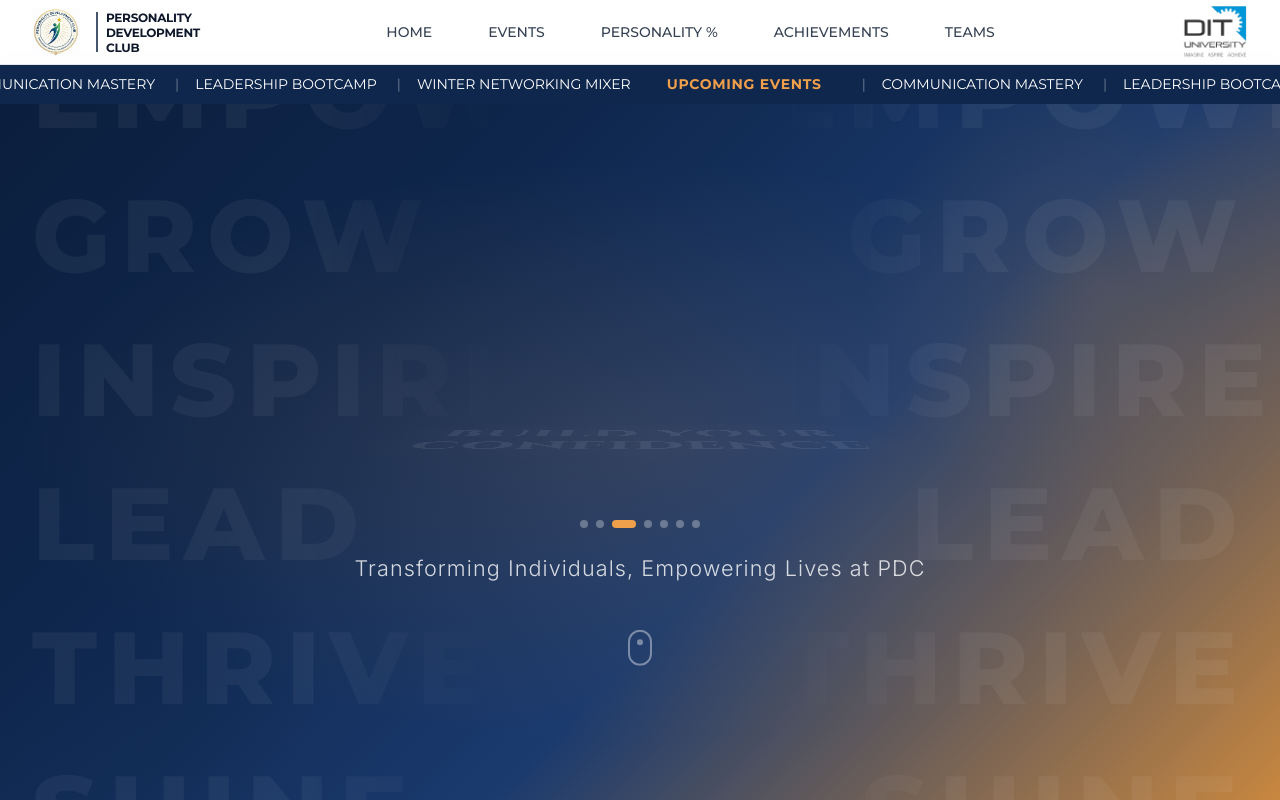
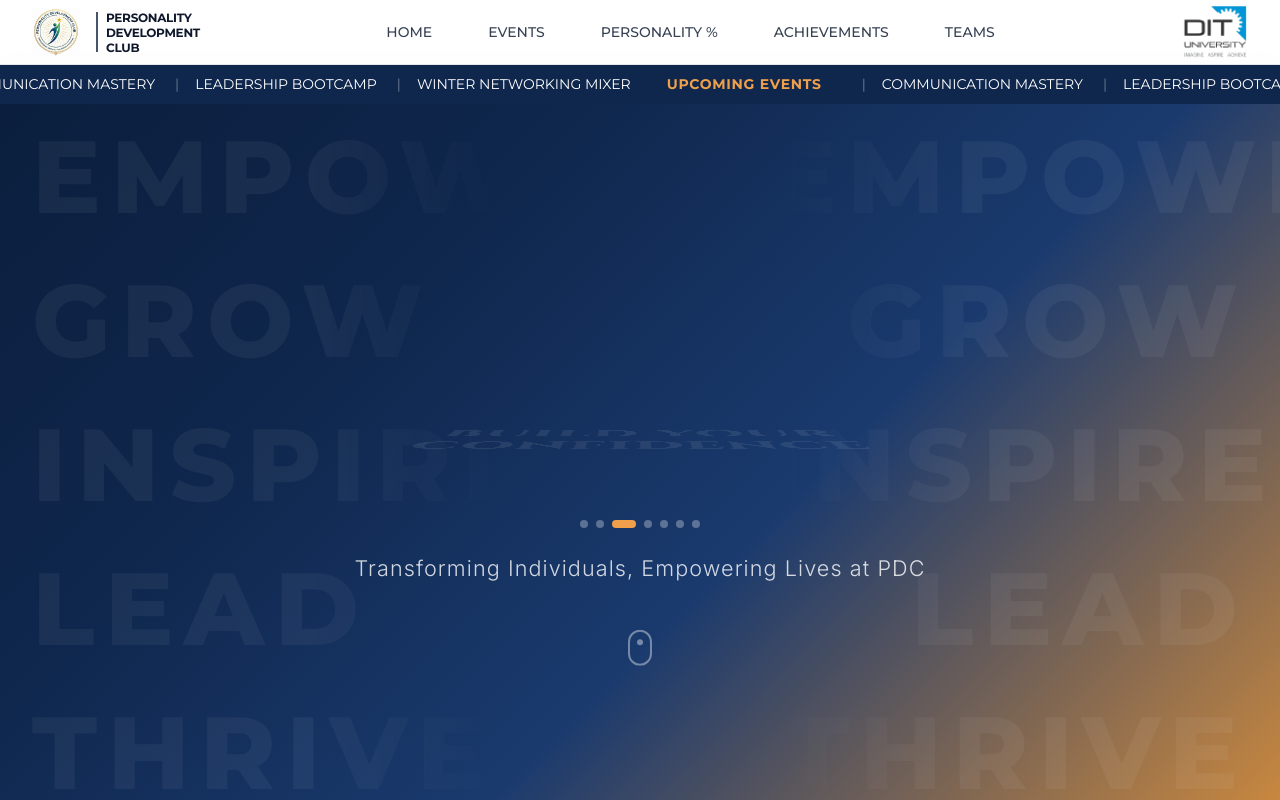
Before and after one commit to karan1828-ux/PDC-WEBSITE, a React (Vite) app in the folder Frontend/: page / in a window 1280 px wide. Shown: the top 800 px of the page. Built offline with nearby package versions, Linux system fonts and the light colour scheme.

Commit message:
refactor: remove radial glow backgrounds and adjust positioning for hero typography

```diff
--- a/Frontend/src/components/Hero/Hero.jsx
+++ b/Frontend/src/components/Hero/Hero.jsx
@@ -35,39 +35,14 @@ function Hero() {
       }}
       aria-labelledby="hero-heading"
     >
-      {/* Deep radial glow layers */}
-      <div
-        className="absolute inset-0 pointer-events-none"
-        aria-hidden="true"
-        style={{
-          background: 'radial-gradient(ellipse 70% 60% at 50% 50%, rgba(240,160,75,0.13) 0%, transparent 70%)',
-        }}
-      />
-      <div
-        className="absolute pointer-events-none"
-        aria-hidden="true"
-        style={{
-          top: '-10%', right: '-5%',
-          width: '500px', height: '500px',
-          background: 'radial-gradient(circle, rgba(200,135,63,0.18) 0%, transparent 65%)',
-          borderRadius: '50%',
-        }}
-      />
-      <div
-        className="absolute pointer-events-none"
-        aria-hidden="true"
-        style={{
-          bottom: '-10%', left: '-5%',
-          width: '400px', height: '400px',
-          background: 'radial-gradient(circle, rgba(15,39,77,0.4) 0%, transparent 65%)',
-          borderRadius: '50%',
-        }}
-      />
+
 
       {/* Left background words */}
       <div
-        className="absolute top-1/2 -translate-y-1/2 flex flex-col gap-4 z-0 pointer-events-none select-none left-0 pl-2 md:pl-8 opacity-60 sm:opacity-100 w-[45%] md:w-[40%] overflow-hidden"
+        className="absolute flex flex-col gap-4 z-0 pointer-events-none select-none left-0 pl-2 md:pl-8 opacity-60 sm:opacity-100 w-[45%] md:w-[40%] overflow-hidden"
         style={{
+          top: '50%',
+          transform: 'translateY(-40%)',
           maskImage: 'linear-gradient(to right, black 60%, transparent 100%)',
           WebkitMaskImage: 'linear-gradient(to right, black 60%, transparent 100%)'
         }}
@@ -82,8 +57,10 @@ function Hero() {
 
       {/* Right background words */}
       <div
-        className="absolute top-1/2 -translate-y-1/2 flex flex-col gap-4 z-0 pointer-events-none select-none right-0 pr-2 md:pr-8 text-right opacity-60 sm:opacity-100 w-[45%] md:w-[40%] overflow-hidden"
+        className="absolute flex flex-col gap-4 z-0 pointer-events-none select-none right-0 pr-2 md:pr-8 text-right opacity-60 sm:opacity-100 w-[45%] md:w-[40%] overflow-hidden"
         style={{
+          top: '50%',
+          transform: 'translateY(-40%)',
           maskImage: 'linear-gradient(to left, black 60%, transparent 100%)',
           WebkitMaskImage: 'linear-gradient(to left, black 60%, transparent 100%)'
         }}
@@ -118,7 +95,6 @@ function Hero() {
                 fontFamily: "'Cinzel', serif",
                 transformOrigin: '50% 100%',
                 transformStyle: 'preserve-3d',
-                textShadow: '0 0 40px rgba(240, 160, 75, 0.4), 0 0 80px rgba(240, 160, 75, 0.2)',
               }}
             >
               {HERO_PHRASES[currentIndex]}
```
